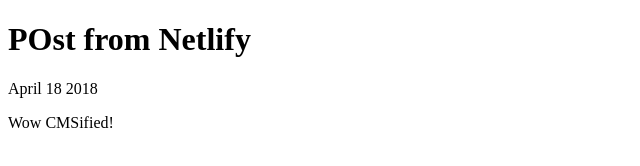
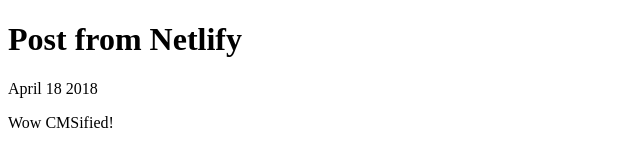
Before and after one commit to SiriusBits/W3rdOfMouth, a Gatsby site: page /posts/post-from-netlify/ in a window 1280 px wide. Shown: the whole page, without its empty margins (0-640 px from the left). Built offline with nearby package versions, Linux system fonts and the light colour scheme; Gatsby itself is replaced by a stand-in of ours.

Commit message:
Update Posts “post-from-netlify”

```diff
--- a/src/posts/post-from-netlify.md
+++ b/src/posts/post-from-netlify.md
@@ -1,5 +1,5 @@
 ---
-title: POst from Netlify
+title: Post from Netlify
 date: '2018-04-18'
 image: /assets/vh-funny-iphone-5-stormtrooper.jpg
 ---
```
